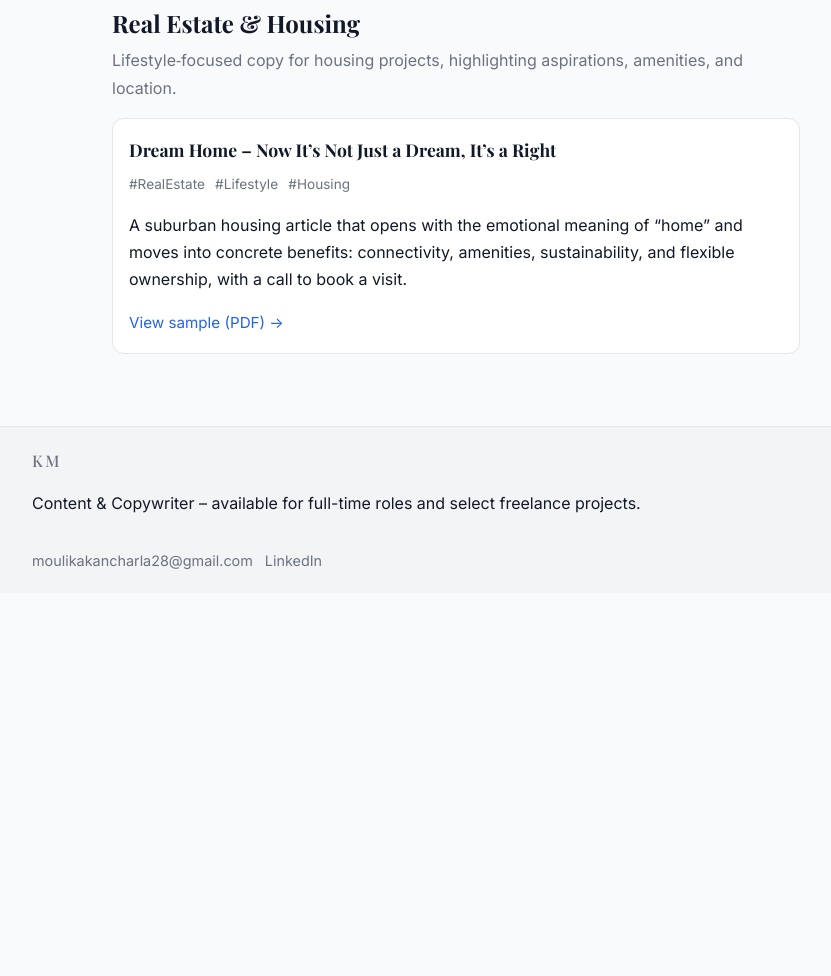
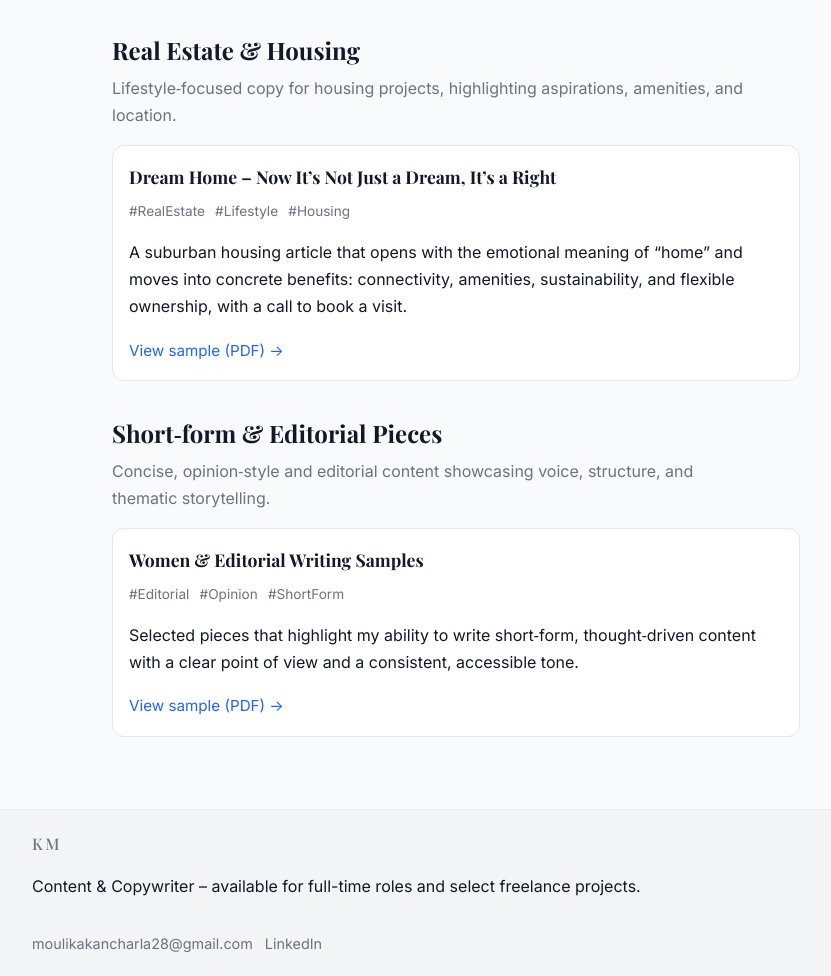
Before and after one commit to madhuvss-g/Moulika.Kancharla, a plain HTML site: page work.html in a window 1280 px wide. Shown: the part 1307-2283 px from the top of the page, without its empty margins (184-1015 px from the left). Before the commit the page ends 1900 px from the top, so only its background shows below. Drawn offline with nearby package versions, Linux system fonts and the light colour scheme.

Commit message:
Update work.html

```diff
--- a/work.html
+++ b/work.html
@@ -30,8 +30,8 @@
         <div class="section-header">
           <h1>Writing Portfolio</h1>
           <p>
-            A selection of my work across long‑form blogs, summit and city branding, and real estate/lifestyle content.
-            Each sample opens in a new tab as a PDF.
+            A selection of my work across long‑form blogs, summit and city branding, real estate/lifestyle content,
+            and editorial pieces. Each sample opens in a new tab as a PDF.
           </p>
         </div>
 
@@ -51,7 +51,6 @@
                 A comprehensive guide for highly skilled professionals explaining EB1A eligibility, documentation,
                 USCIS process, common challenges, and future trends, ending with a consultation‑focused CTA.
               </p>
-              <!-- update filename if different -->
               <a href="EB1A-Visa-Guide.pdf" target="_blank" rel="noopener noreferrer" class="text-link">
                 View sample (PDF) →
               </a>
@@ -85,7 +84,7 @@
               <p class="portfolio-meta">
                 <span>#Investment</span> <span>#CityBranding</span> <span>#SummitFeature</span>
               </p>
-              <p>
+                <p>
                 A feature article connecting global capital flows and supply‑chain shifts with Telangana’s 3‑trillion‑dollar
                 2047 ambition, using examples like Bharat Future City and Planet Green to make the opportunity tangible.
               </p>
@@ -118,10 +117,32 @@
             </article>
           </div>
         </section>
+
+        <!-- Short-form & Editorial -->
+        <section class="portfolio-section">
+          <h2>Short‑form & Editorial Pieces</h2>
+          <p class="portfolio-section-intro">
+            Concise, opinion‑style and editorial content showcasing voice, structure, and thematic storytelling.
+          </p>
+          <div class="portfolio-items">
+            <article class="portfolio-item">
+              <h3>Women & Editorial Writing Samples</h3>
+              <p class="portfolio-meta">
+                <span>#Editorial</span> <span>#Opinion</span> <span>#ShortForm</span>
+              </p>
+              <p>
+                Selected pieces that highlight my ability to write short‑form, thought‑driven content with a clear point of view
+                and a consistent, accessible tone.
+              </p>
+              <a href="Women-and-Editorial.pdf" target="_blank" rel="noopener noreferrer" class="text-link">
+                View sample (PDF) →
+              </a>
+            </article>
+          </div>
+        </section>
       </div>
     </section>
   </main>
-
   <footer class="site-footer">
     <div class="container footer-grid">
       <div>
```
